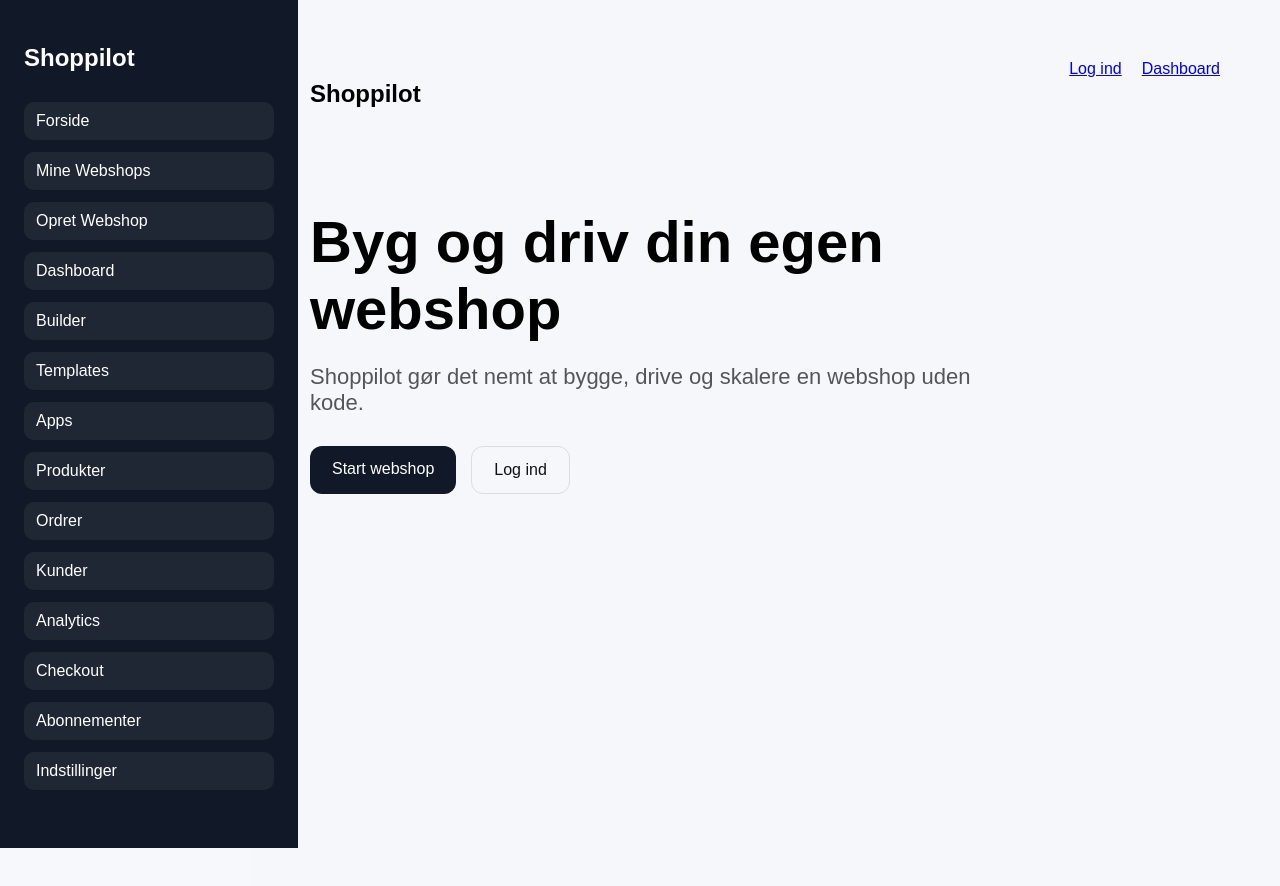
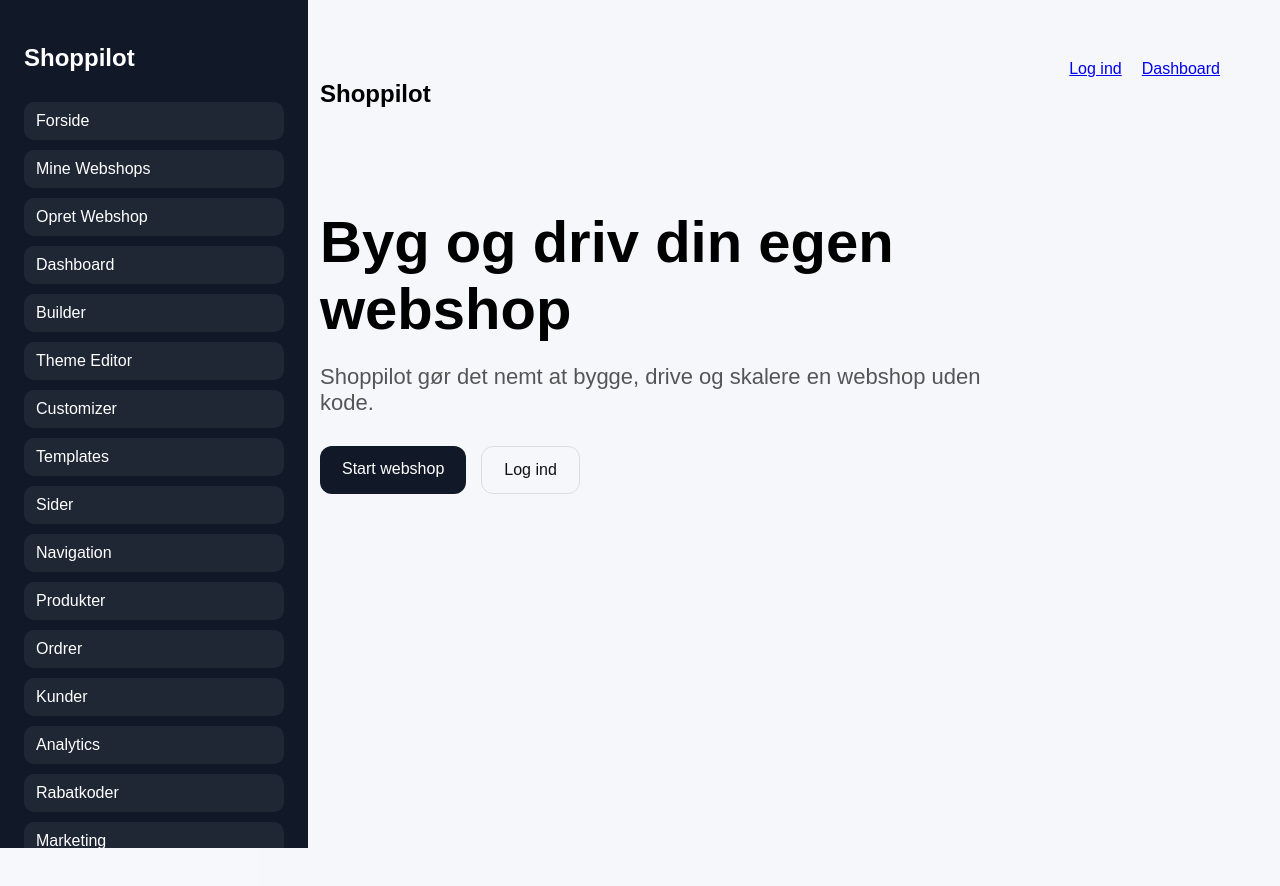
Before and after one commit to postjkhandel-ship-it/shoppilot, a Next.js app: page / in a window 1280 px wide. Shown: the top 886 px of the page. Built offline with nearby package versions, Linux system fonts and the light colour scheme.

Commit message:
Update layout.js

```diff
--- a/app/layout.js
+++ b/app/layout.js
@@ -5,7 +5,7 @@ export default function RootLayout({ children }) {
         <div style={{ display: "flex", minHeight: "100vh" }}>
           <aside
             style={{
-              width: "250px",
+              width: "260px",
               background: "#111827",
               color: "white",
               padding: "24px",
@@ -16,25 +16,32 @@ export default function RootLayout({ children }) {
           >
             <h2>Shoppilot</h2>
 
-            <nav style={{ display: "grid", gap: "12px", marginTop: "30px" }}>
+            <nav style={{ display: "grid", gap: "10px", marginTop: "30px" }}>
               <a style={link} href="/">Forside</a>
               <a style={link} href="/stores">Mine Webshops</a>
               <a style={link} href="/create-store">Opret Webshop</a>
               <a style={link} href="/dashboard">Dashboard</a>
               <a style={link} href="/builder">Builder</a>
+              <a style={link} href="/theme-editor">Theme Editor</a>
+              <a style={link} href="/customizer">Customizer</a>
               <a style={link} href="/templates">Templates</a>
-              <a style={link} href="/apps">Apps</a>
+              <a style={link} href="/pages">Sider</a>
+              <a style={link} href="/navigation">Navigation</a>
               <a style={link} href="/products">Produkter</a>
               <a style={link} href="/orders">Ordrer</a>
               <a style={link} href="/customers">Kunder</a>
               <a style={link} href="/analytics">Analytics</a>
+              <a style={link} href="/discounts">Rabatkoder</a>
+              <a style={link} href="/marketing">Marketing</a>
+              <a style={link} href="/apps">Apps</a>
               <a style={link} href="/checkout">Checkout</a>
               <a style={link} href="/plans">Abonnementer</a>
               <a style={link} href="/settings">Indstillinger</a>
+              <a style={link} href="/store">Webshop Preview</a>
             </nav>
           </aside>
 
-          <main style={{ marginLeft: "250px", width: "100%" }}>
+          <main style={{ marginLeft: "260px", width: "100%" }}>
             {children}
           </main>
         </div>
```
